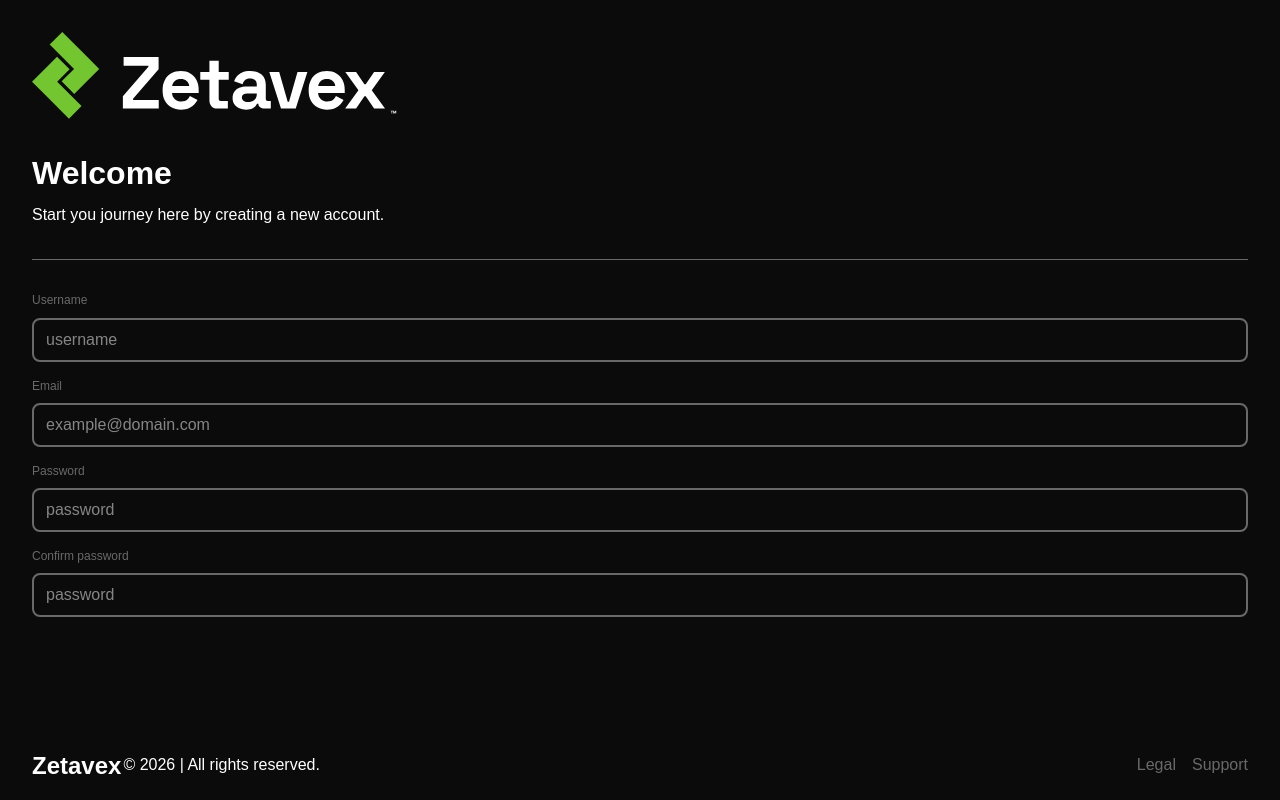
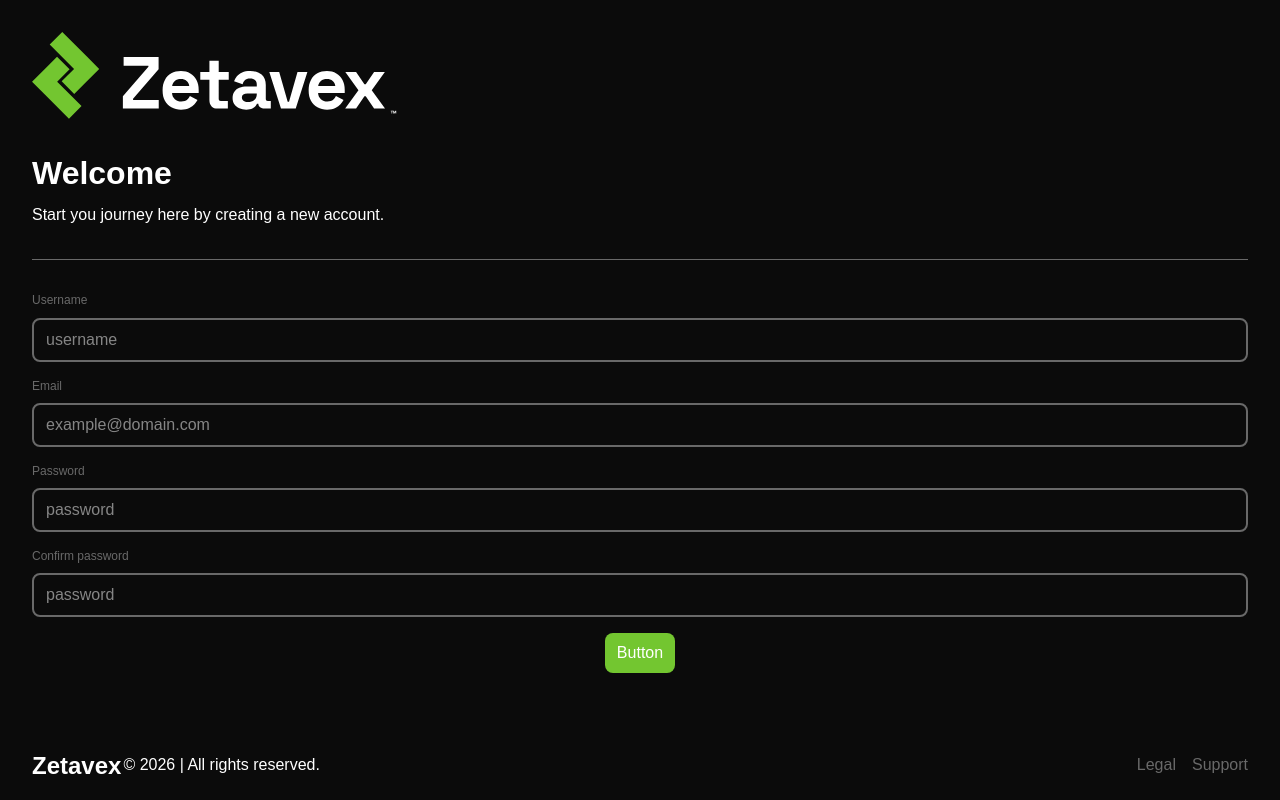
Before and after one commit to Klirond/Auth-frontend, a React (Vite) app: page /register in a window 1280 px wide. Built offline with nearby package versions, Linux system fonts and the light colour scheme.

Commit message:
Create button

```diff
--- a/src/components/components.css
+++ b/src/components/components.css
@@ -48,8 +48,13 @@ input {
 }
 
 form {
-    @apply flex flex-col gap-md;
+    @apply flex flex-col gap-md items-center w-full;
 }
 form div {
-    @apply flex flex-col gap-xs;
+    @apply flex flex-col gap-xs w-full;
 }
+
+button,
+.button {
+    @apply font-logo font-medium text-white text-md bg-main px-sm py-xs border-none rounded-lg w-fit;
+}
--- a/src/pages/Registration.jsx
+++ b/src/pages/Registration.jsx
@@ -27,6 +27,7 @@ export default function Registration() {
           <p className="label">Confirm password</p>
           <input placeholder="password" />
         </div>
+        <button>Button</button>
       </Form>
     </>
   );
```
